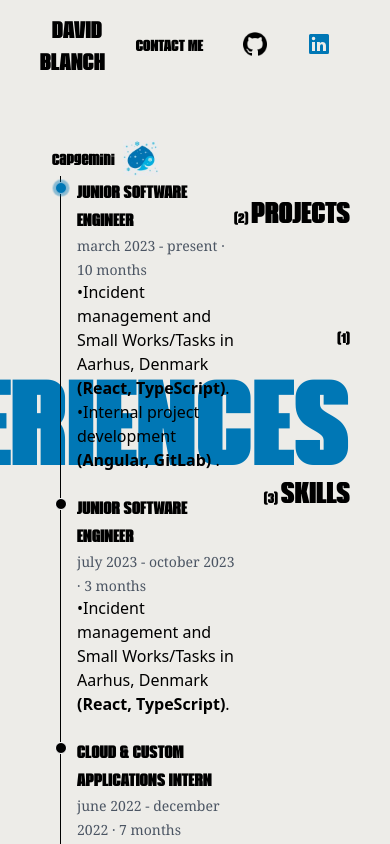
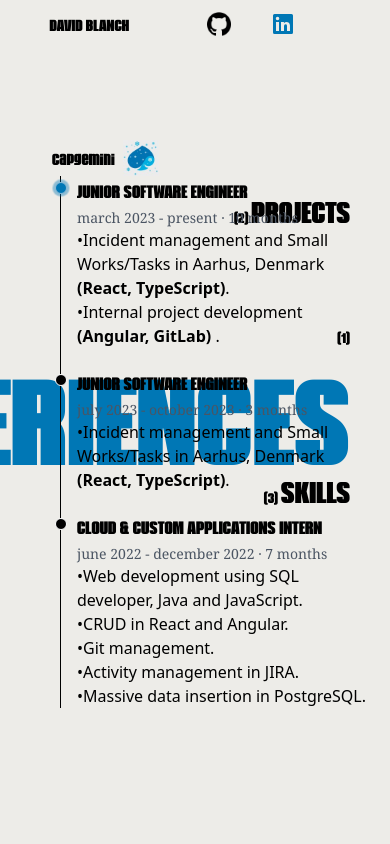
Before and after one commit to DaviidBlanch/DavidBlanch, a React (Vite) app: page /experiences in a window 390 px wide. Shown: the top 844 px of the page. Built offline with nearby package versions, Linux system fonts and the light colour scheme.

Commit message:
Added animaitons

```diff
--- a/src/components/ContactMe.tsx
+++ /dev/null
@@ -1,7 +0,0 @@
-export default function ContactMe() {
-    return (
-        <div>
-            <h1>Contact Me</h1>
-        </div>
-    );
-}
--- a/src/components/Header.tsx
+++ b/src/components/Header.tsx
@@ -6,20 +6,13 @@
 export default function Header() {
     return (
         <header className="py-3 px-10 flex items-center fixed top-0 w-full justify-between z-30">
-            <div className="flex flex-grow basis-0 text-2xl">
+            <div className="flex flex-grow basis-0 lg:text-2xl md:text-2xl sm:text-2xl">
                 <NavLink to="/" className="logo-container">
                     <span className="px-1 logo font-bold">DAVID BLANCH</span>
                 </NavLink>
             </div>
             <nav className="flex flex-grow justify-center">
                 <ul className="flex [&>li>a]:font-medium gap-10">
-                    <li>
-                        <NavLink
-                            className={({ isActive }) => {
-                                return isActive ? 'is-active' : undefined
-                            }}
-                            to="/contactMe"
-                        ><span className="underline-animation">CONTACT ME</span></NavLink></li>
                     <li><a
                         href='https://github.com/DaviidBlanch'
                         target='_blank'
--- a/src/components/HomePage.tsx
+++ b/src/components/HomePage.tsx
@@ -1,4 +1,3 @@
-import ContactMe from "./ContactMe";
 import Experiences from "./Experiences"
 import Navegation from "./Navegation"
 import Projects from "./Projects"
@@ -8,13 +7,12 @@
 
 export default function HomePage() {
     return (
-        <div className="grid grid-cols-3 gap-4 mt-6">
+        <div className="grid lg:grid-cols-3 md:grid-cols-2 sm:grid-cols-1 gap-4 mt-6">
             <section className="col-span-2 p-3 overflow-y mt-24 z-20">
                 <Routes>
                     <Route path="/" element={<Projects />} />
                     <Route path="/experiences" element={<Experiences />} />
                     <Route path="/skills" element={<Skills />} />
-                    <Route path="/contactMe" element={<ContactMe />} />
                 </Routes>
             </section>
             <section className="flex items-center justify-center z-10">
--- a/src/components/Navegation.tsx
+++ b/src/components/Navegation.tsx
@@ -5,9 +5,9 @@
     return (
         <nav className="fixed top-0 right-0 mt-48 text-right pr-10">
             <ul className="text-3xl hover:[&>li>a]:text-[#0077B5]">
-                <li><NavLink to="/"><span className="text-sm font-bold text-black">(2) </span>PROJECTS</NavLink></li>
-                <li><NavLink to="/experiences"><span className="text-sm font-bold text-black">(1) </span>EXPERIENCES</NavLink></li>
-                <li><NavLink to="/skills"><span className="text-sm font-bold text-black">(3) </span>SKILLS</NavLink></li>
+                <li><NavLink to="/"><span className="nav-word text-sm font-bold text-black">(2) </span>PROJECTS</NavLink></li>
+                <li><NavLink to="/experiences"><span className="nav-word text-sm font-bold text-black">(1) </span>EXPERIENCES</NavLink></li>
+                <li><NavLink to="/skills"><span className="nav-word text-sm font-bold text-black">(3) </span>SKILLS</NavLink></li>
             </ul>
         </nav>
     )
--- a/src/components/NewNavLink.tsx
+++ b/src/components/NewNavLink.tsx
@@ -10,7 +10,7 @@
         <NewNavLink
             to={to}
             className={({ isActive }) => {
-                return isActive ? 'isActive' : undefined
+                return isActive ? 'isActive' : 'isNotActive'
             }}
             {...props}
         >
--- a/src/components/ProjectItem.tsx
+++ b/src/components/ProjectItem.tsx
@@ -15,32 +15,30 @@
                         className="image z-10 rounded-lg"
                     />
                 </picture>
-                <div className="overlay p-2">
-                    {
-                        pro.frontend.map((front: Frameworks) =>
+                <div className="overlay p-2 grid grid-cols-3 content-end">
+                    {pro.frontend.map((front: Frameworks) => (
                         <button
                             key={front.id}
-                                className="border font-sans rounded-full text-sm px-4 py-1.5 cursor-default m-1"
+                            className="border font-sans rounded-full text-sm px-4 py-1.5 cursor-default m-1 text-center overflow-hidden whitespace-nowrap overflow-ellipsis"
                             style={{ color: "white", backgroundColor: front.color, borderColor: front.color }}
                         >
                             {front.nombre}
                         </button>
-                        )
-                    }
-                    {
-                        pro.backend.map((back: Frameworks) =>
+                    ))}
+
+                    {pro.backend.map((back: Frameworks) => (
                         <button
                             key={back.id}
-                                className="border font-sans rounded-full text-sm px-4 py-1.5 cursor-default m-1"
+                            className="border font-sans rounded-full text-sm px-4 py-1.5 cursor-default m-1 text-center overflow-hidden whitespace-nowrap overflow-ellipsis"
                             style={{ color: "white", backgroundColor: back.color, borderColor: back.color }}
                         >
                             {back.nombre}
                         </button>
-                        )
-                    }
+                    ))}
                 </div>
             </div>
             <span className="text-base font-medium font-sans ml-[10px]">{pro.titulo} - {pro.descriptionAbrev}</span>
+
         </div>
     )
 }
--- a/src/components/Projects.tsx
+++ b/src/components/Projects.tsx
@@ -19,7 +19,7 @@
     }, [])
 
     return (
-        <div className="p-3 grid gap-5 grid-cols-2 pb-16">
+        <div className="p-3 grid gap-5 lg:grid-cols-2 md:grid-cols-2 sm:grid-cols-1 pb-16">
             {
                 project?.map((pro: ProjectItems) => (
                     <ProjectItem key={pro.id} {...pro} />
--- a/src/styles/navegation.css
+++ b/src/styles/navegation.css
@@ -2,6 +2,16 @@
     color: #0077B5;
     font-size: 122px;
     line-height: 1;
+}
+
+nav a.isNotActive {
+    color: black;
+    font-size: 30px;
+    line-height: 1;
+}
+
+nav a{
+    transition: font-size 0.5s ease-in-out ;
 }
 
 .is-active {
@@ -61,6 +71,6 @@
     opacity: 1;
 }
 
-.logo:hover{
+.logo:hover {
     color: #0077B5;
 }
```
Lines whose indentation alone changed are shown as unchanged.
